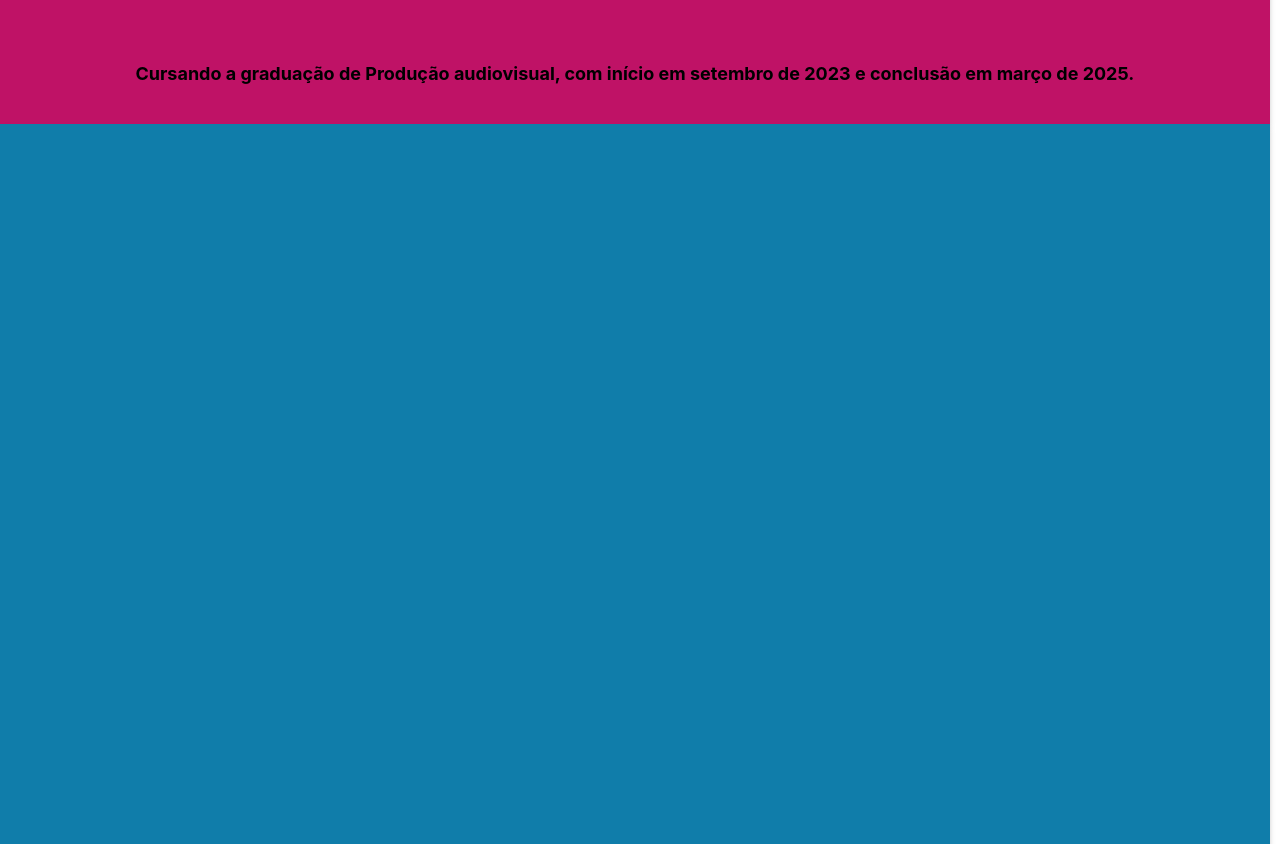
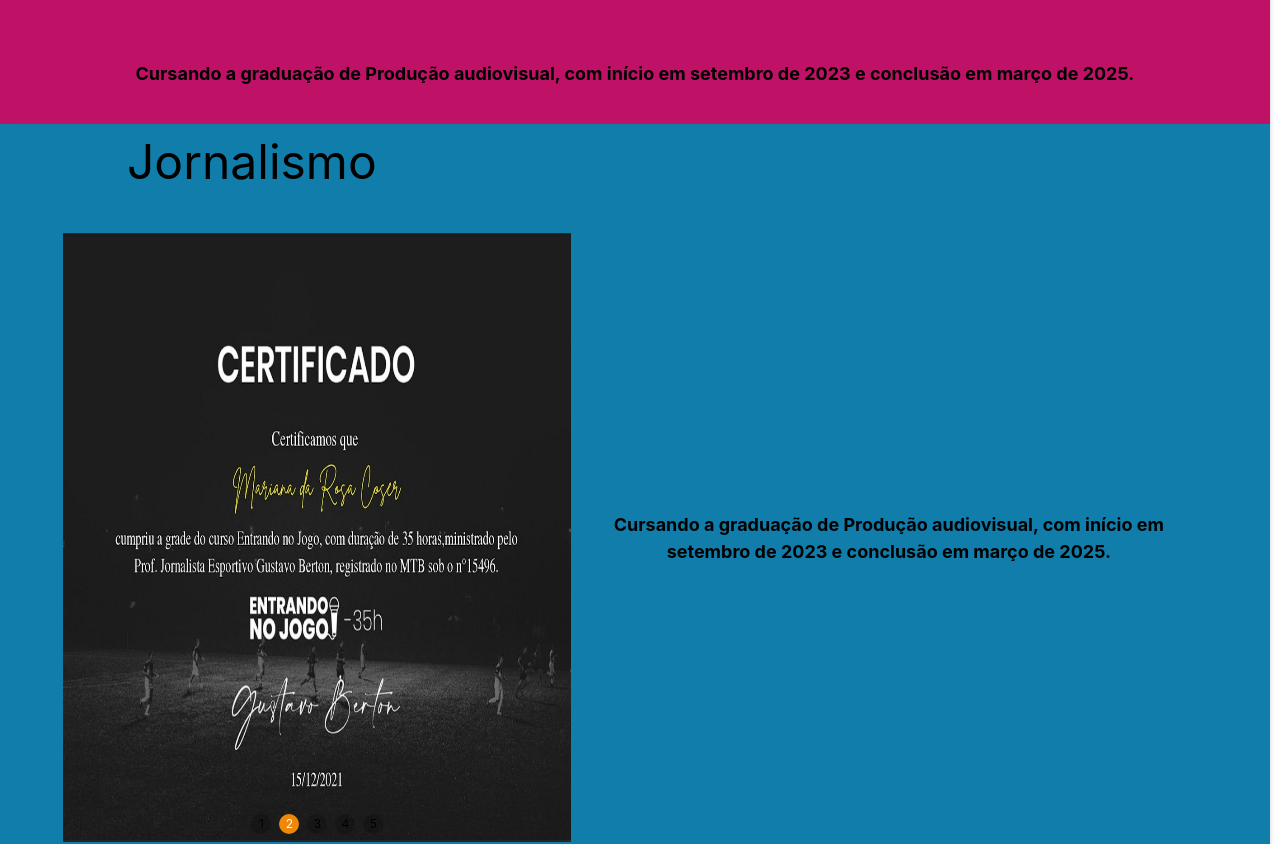
Before and after one commit to FabricioMagnus/o-design-da-mari-website, a React (Vite) app: page / in a window 1280 px wide. Shown: the part 1440-2284 px from the top of the page. Built offline with nearby package versions, Linux system fonts and the light colour scheme.

Commit message:
add: alterações do site

```diff
--- a/src/components/secondBox.tsx
+++ b/src/components/secondBox.tsx
@@ -66,7 +66,7 @@ export default function SecondBox() {
           alignItems={"center"}
         >
           <Flex w={"60%"} h={"90%"} bgColor={"black"}>
-            <CustomSwiper setPage={setPage}>
+            <CustomSwiper setPage={setPage} bgColor={"#BF1266"}>
               {Images.map((image, index) => (
                 <Image key={index} src={image.src} alt={image.alt} />
               ))}
--- a/src/components/swipper/swipper.tsx
+++ b/src/components/swipper/swipper.tsx
@@ -21,9 +21,14 @@ import React, { ReactNode } from "react";
 interface CustomSwiperProps {
   children: ReactNode;
   setPage: (page: number) => void;
+  bgColor: string;
 }
 
-export default function CustomSwiper({ children, setPage }: CustomSwiperProps) {
+export default function CustomSwiper({
+  children,
+  setPage,
+  bgColor,
+}: CustomSwiperProps) {
   const pagination = {
     clickable: true,
     renderBullet: function (index: number, className: string) {
@@ -74,7 +79,7 @@ export default function CustomSwiper({ children, setPage }: CustomSwiperProps) {
               w={"100%"}
               h={"100%"}
               // bgColor={"#D32982"}
-              backgroundColor={"#BF1266"}
+              backgroundColor={bgColor}
               justifyContent={"center"}
             >
               {child}
--- a/src/components/thirdBox.tsx
+++ b/src/components/thirdBox.tsx
@@ -1,7 +1,44 @@
-import { Flex } from "@chakra-ui/react";
+/* eslint-disable @typescript-eslint/no-unused-vars */
+import { Flex, Image, Text } from "@chakra-ui/react";
 import "./firstBox.css";
+import React from "react";
+import CustomSwiper from "./swipper/swipper";
 
 export default function ThirdBox() {
+  const [page, setPage] = React.useState(0);
+
+  const Images = [
+    {
+      src: "./certificados/edicao-video.jpg",
+      alt: "edicao-video",
+      id: 1,
+      text: "Cursando a graduação de Produção audiovisual, com início em  setembro de 2023 e conclusão em março de 2025.",
+    },
+    {
+      src: "./certificados/entrando-jogo.jpg",
+      alt: "entrando-jogo",
+      id: 2,
+      text: "Cursando a graduação de Produção audiovisual, com início em  setembro de 2023 e conclusão em março de 2025.",
+    },
+    {
+      src: "./certificados/wordpress.jpg",
+      alt: "wordpress",
+      id: 3,
+      text: "Cursando a graduação de Produção audiovisual, com início em  setembro de 2023 e conclusão em março de 2025.",
+    },
+    {
+      src: "./certificados/copy.jpg",
+      alt: "copy",
+      id: 4,
+      text: "Cursando a graduação de Produção audiovisual, com início em  setembro de 2023 e conclusão em março de 2025.",
+    },
+    {
+      src: "./certificados/copy-ini.jpg",
+      alt: "copy-ini",
+      id: 5,
+      text: "Cursando a graduação de Produção audiovisual, com início em  setembro de 2023 e conclusão em março de 2025.",
+    },
+  ];
   return (
     <Flex
       w={"99.2vw"}
@@ -12,6 +49,44 @@ export default function ThirdBox() {
       textAlign="center"
       display="flex"
       flexDir={"column"}
-    ></Flex>
+    >
+      <Flex w={"100%"} h={"10%"} alignItems={"center"}>
+        <Text ml={"10%"} fontFamily={""} fontSize={"5xl"} color={"black"}>
+          Jornalismo
+        </Text>
+      </Flex>
+      <Flex w={"100%"} h={"90%"} flexDir={"column"}>
+        <Flex
+          w={"100%"}
+          h={"100%"}
+          justifyContent={"center"}
+          alignItems={"center"}
+        >
+          <Flex w={"40%"} h={"90%"} bgColor={"black"}>
+            <CustomSwiper setPage={setPage} bgColor={"#107DAA"}>
+              {Images.map((image, index) => (
+                <Image key={index} src={image.src} alt={image.alt} />
+              ))}
+            </CustomSwiper>
+          </Flex>
+          <Flex
+            w={"50%"}
+            h={"90%"}
+            justifyContent={"center"}
+            alignItems={"center"}
+          >
+            <Text
+              fontFamily={""}
+              fontSize={"lg"}
+              fontWeight={"bold"}
+              color={"black"}
+              textAlign={"center"}
+            >
+              {Images.find((image) => image.id === page)?.text}
+            </Text>
+          </Flex>
+        </Flex>
+      </Flex>
+    </Flex>
   );
 }
```
